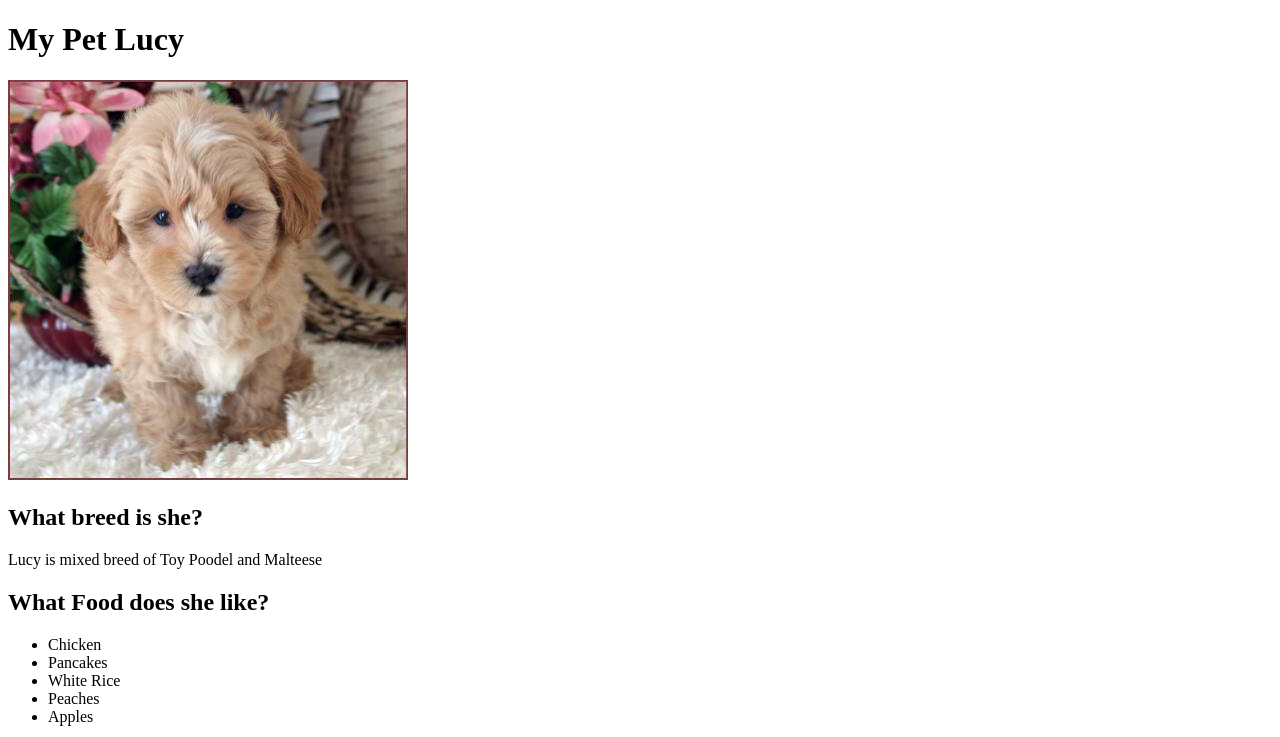
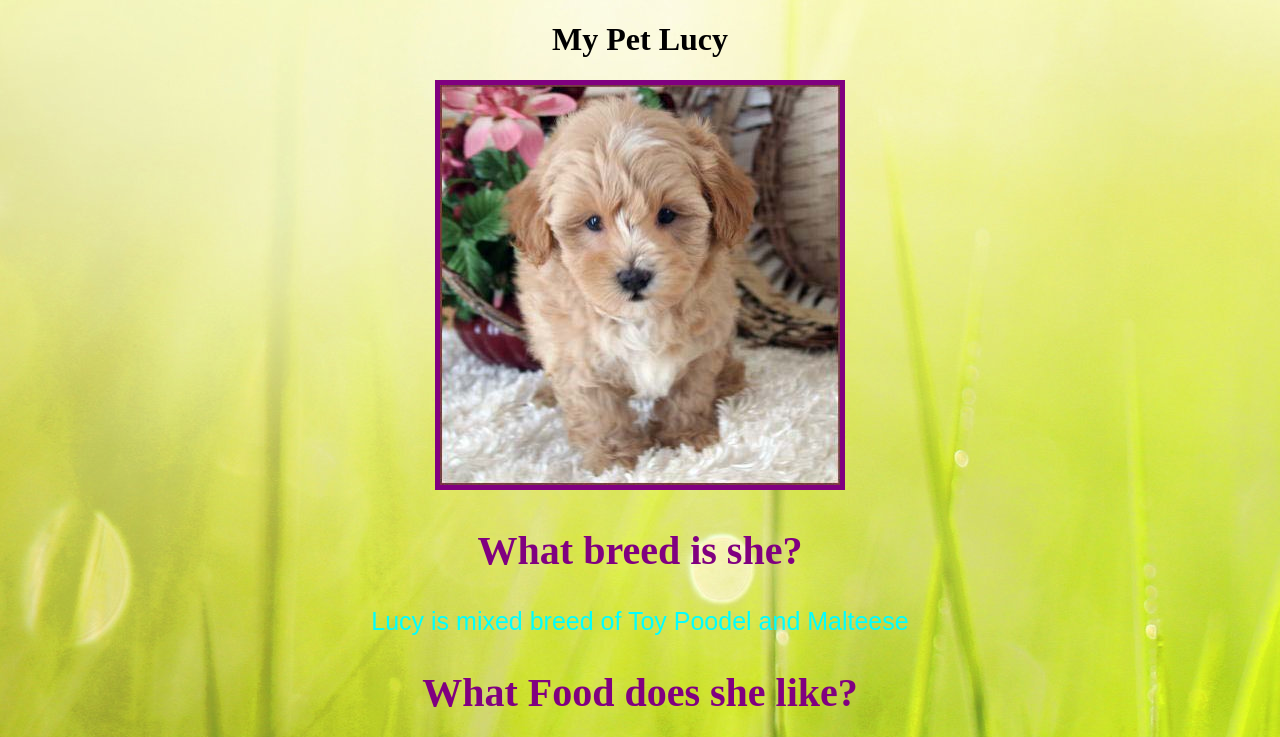
Before and after one commit to zmazieva78/my-pet-website, a plain HTML site: page index.html in a window 1280 px wide. Shown: the top 737 px of the page. Drawn offline with Linux system fonts and the light colour scheme.

Commit message:
add css style and pictures

```diff
--- /dev/null
+++ b/css/style.css
@@ -0,0 +1,19 @@
+h2 {
+  color: purple;
+  font-size: 40px;
+}
+body {
+  text-align: center;
+  background-image: url("../img/grass.jpg");
+}
+ul {
+  list-style-type: none;
+}
+p, li {
+  font-size: 25px;
+  color: #0fff;
+  font-family: fantasy;
+}
+img {
+  border: 5px purple solid;
+}
--- a/index.html
+++ b/index.html
@@ -3,10 +3,11 @@
   <head>
     <meta charset="utf-8">
     <title>My Pet</title>
+    <link rel="stylesheet" href="css/style.css">
   </head>
   <body>
     <h1>My Pet Lucy</h1>
-      <img src="img/lucy.jpg" alt="Photo of Lucy.">
+      <img src="img/Lucy.jpg" alt="Photo of Lucy.">
     <h2>What breed is she?</h2>
       <p>Lucy is mixed breed of Toy Poodel and Malteese</p>
 
```
Also changed, not shown: img/grass.jpg (added).
